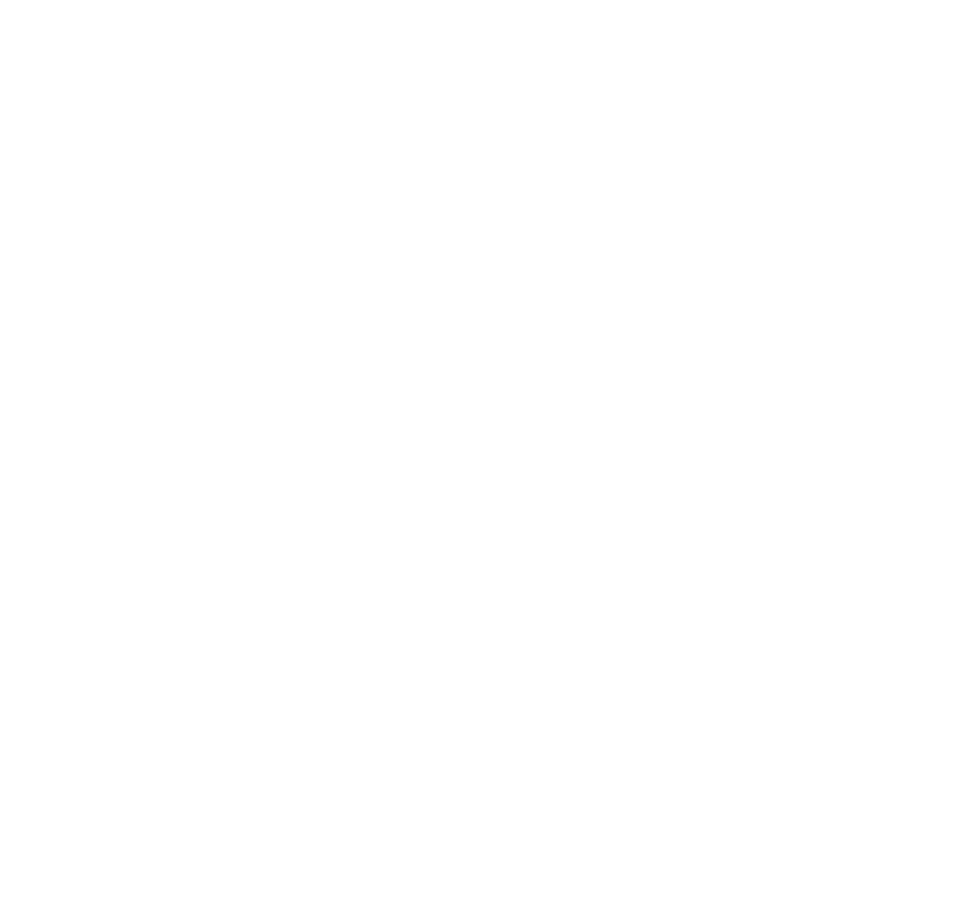
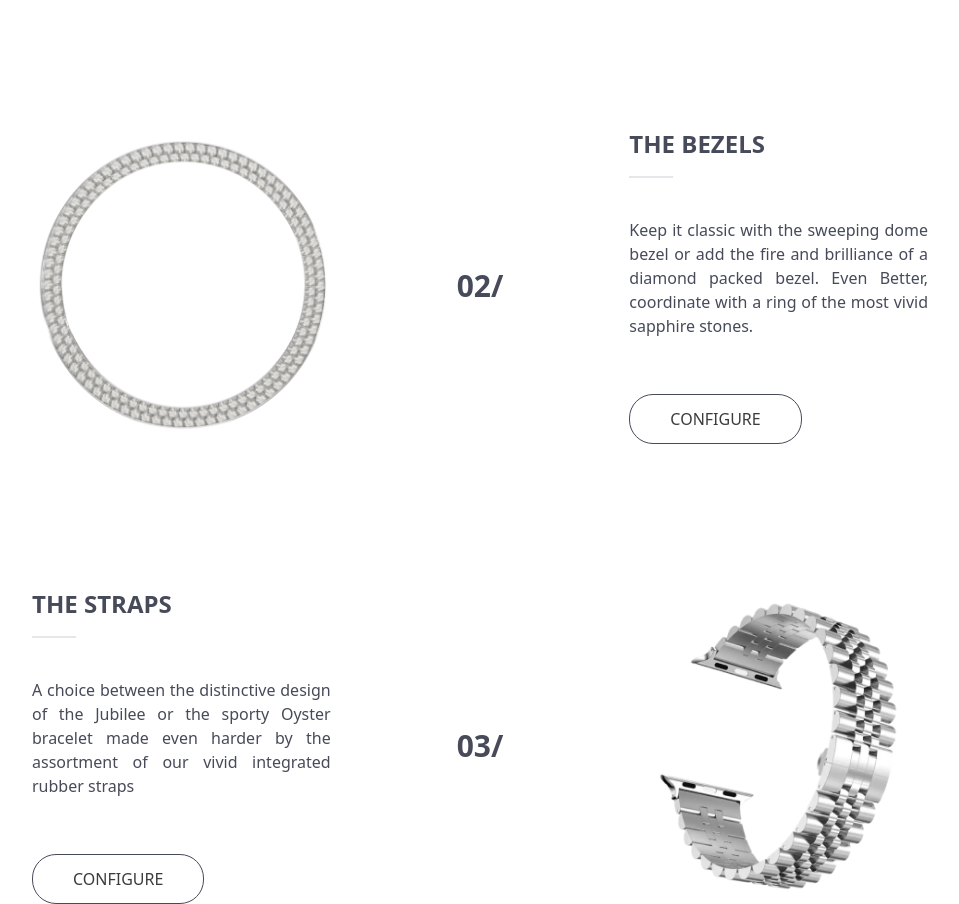
Before and after one commit to mamun-prodhan/timepo, a React (Vite) app: page / in a window 1280 px wide. Shown: the part 460-1364 px from the top of the page, without its empty margins (160-1119 px from the left). Before the commit the page ends 800 px from the top, so only its background shows below. Built offline with nearby package versions, Linux system fonts and the light colour scheme.

Commit message:
how it works section completed

```diff
--- a/src/TheDials/TheDials.jsx
+++ b/src/TheDials/TheDials.jsx
@@ -39,8 +39,64 @@
       </div>
       {/* the dials end */}
       {/* the bezels start */}
+      <div className="mt-16 md:mt-24 lg:mt-36 flex gap-6 md:gap-0 flex-col md:flex-row items-center justify-center">
+        <div className="flex-1">
+          <img
+            className="w-[200px] md:w-[250px] lg:w-[295px]"
+            src={bezels}
+            alt=""
+          />
+        </div>
+        <div className="flex-1">
+          <p className="text-xl md:text-2xl lg:text-3xl text-center font-semibold text-[#474A59]">
+            02/
+          </p>
+        </div>
+        <div className="flex-1">
+          <h2 className="mb-1.5 md:mb-2 lg:mb-4 text-lg md:text-xl lg:text-2xl text-[#474A59] font-semibold uppercase">
+            the bezels
+          </h2>
+          <hr className="h-0.5 w-8 md:w-11 bg-[#E6E6E6]" />
+          <p className=" text-justify mt-4 md:mt-4 lg:mt-10 mb-6 md:mb-6 lg:mb-14 text-sm lg:text-base font-normal text-[#474A59]">
+            Keep it classic with the sweeping dome bezel or add the fire and
+            brilliance of a diamond packed bezel. Even Better, coordinate with a
+            ring of the most vivid sapphire stones.
+          </p>
+          <button className="px-4 md:px-5 lg:px-10 py-1.5 md:py-2 lg:py-3 border-solid border rounded-3xl border-[#474A59] text-sm lg:text-base font-normal uppercase text-[#3D3B3C]">
+            Configure
+          </button>
+        </div>
+      </div>
       {/* the bezrls end */}
       {/* the straps start */}
+      <div className="mt-16 md:mt-24 lg:mt-36 flex gap-6 md:gap-0 flex-col md:flex-row-reverse items-center justify-center">
+        <div className="flex-1">
+          <img
+            className="w-[200px] md:w-[250px] lg:w-[295px]"
+            src={straps}
+            alt=""
+          />
+        </div>
+        <div className="flex-1">
+          <p className="text-xl md:text-2xl lg:text-3xl text-center font-semibold text-[#474A59]">
+            03/
+          </p>
+        </div>
+        <div className="flex-1">
+          <h2 className="mb-1.5 md:mb-2 lg:mb-4 text-lg md:text-xl lg:text-2xl text-[#474A59] font-semibold uppercase">
+            the straps
+          </h2>
+          <hr className="h-0.5 w-8 md:w-11 bg-[#E6E6E6]" />
+          <p className=" text-justify mt-4 md:mt-4 lg:mt-10 mb-6 md:mb-6 lg:mb-14 text-sm lg:text-base font-normal text-[#474A59]">
+            A choice between the distinctive design of the Jubilee or the sporty
+            Oyster bracelet made even harder by the assortment of our vivid
+            integrated rubber straps
+          </p>
+          <button className="px-4 md:px-5 lg:px-10 py-1.5 md:py-2 lg:py-3 border-solid border rounded-3xl border-[#474A59] text-sm lg:text-base font-normal uppercase text-[#3D3B3C]">
+            Configure
+          </button>
+        </div>
+      </div>
       {/* the straps end */}
       {/* tiempo*/}
       {/* <div className="mt-96 mb-32">
```
